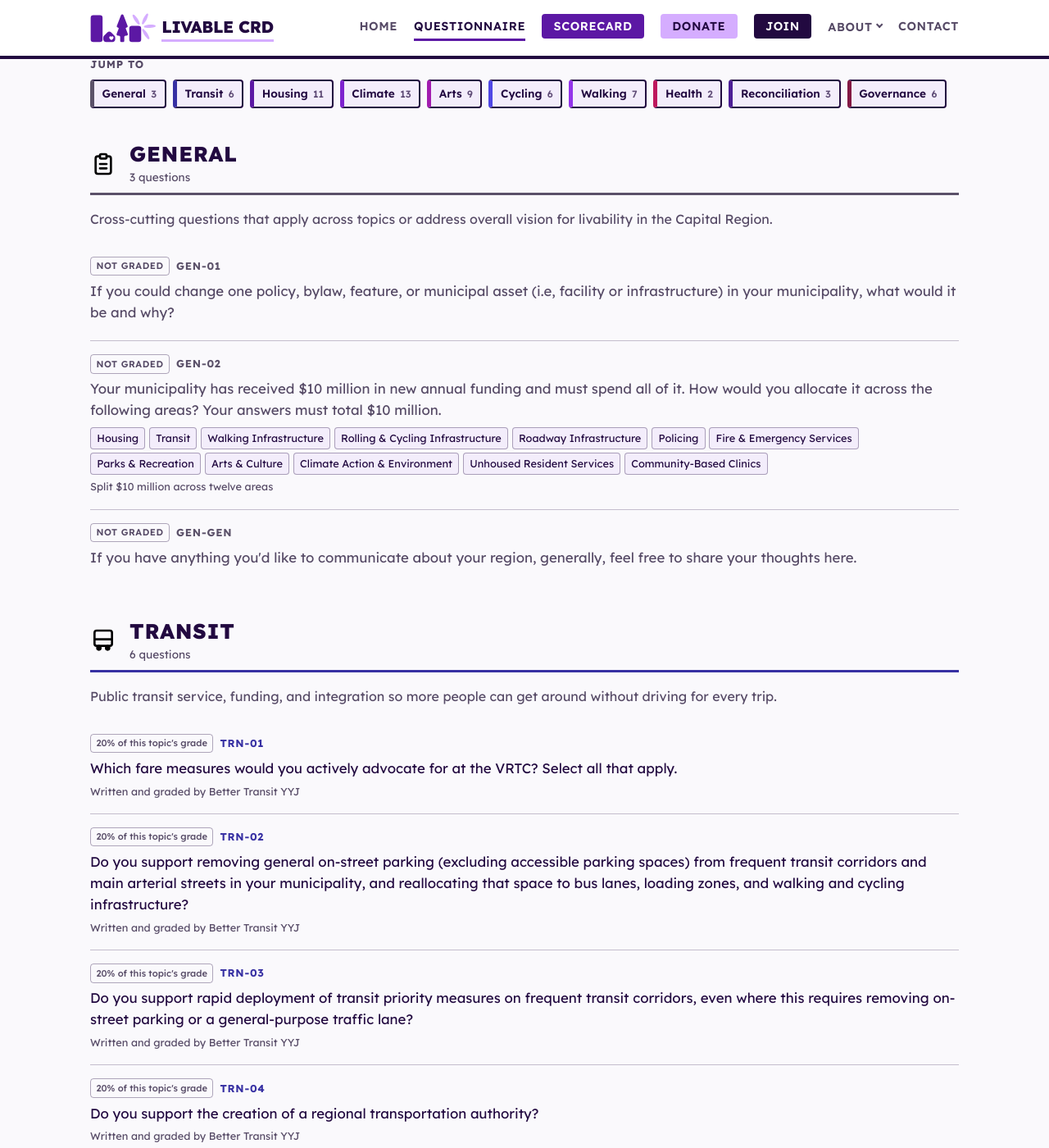
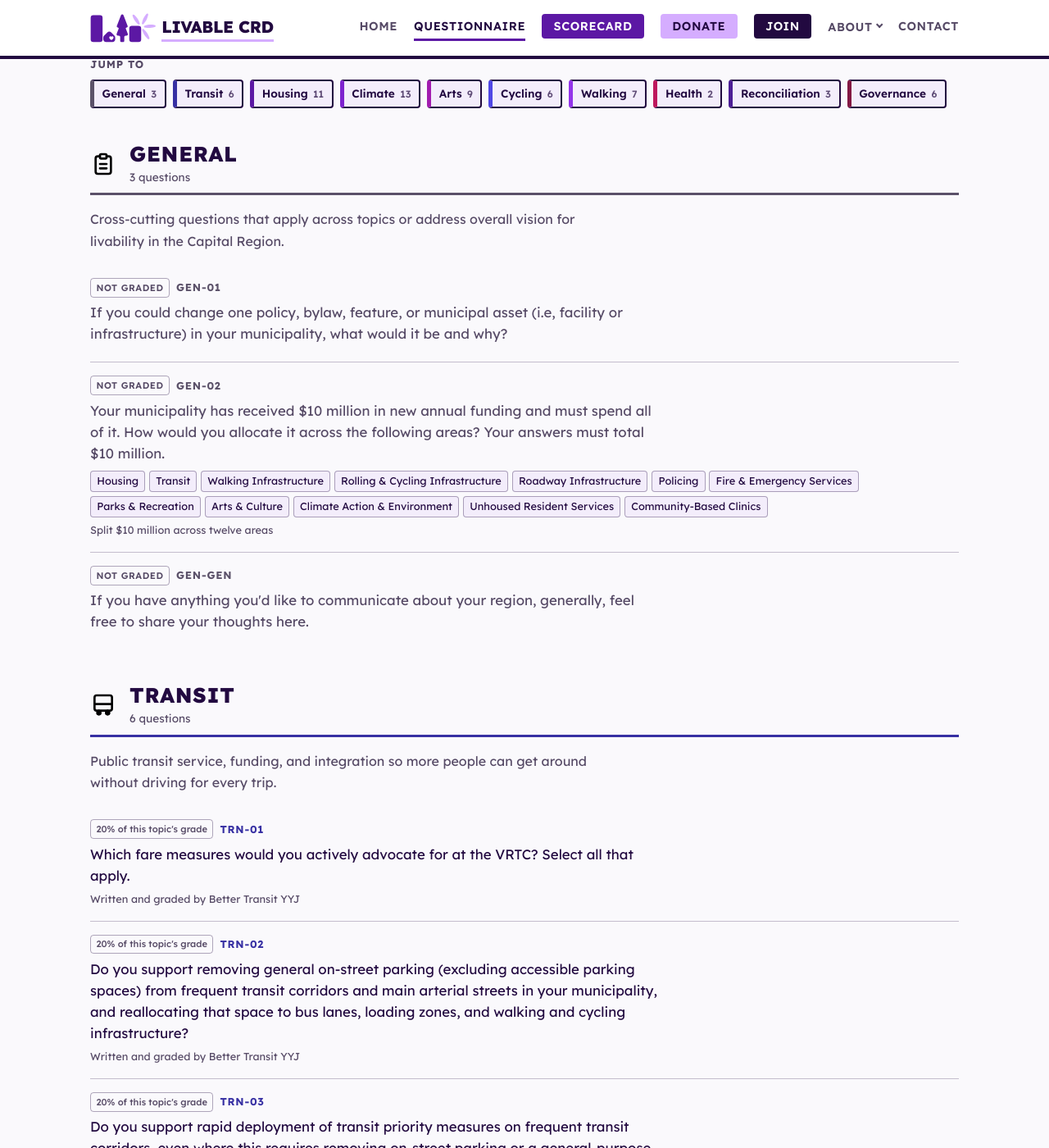
Before and after one commit to LaputanMachines/livable-crd-website, a Jekyll site: the page built from questionnaire/index.md, in a window 1280 px wide and 1400 px high, scrolled down 440 px. Shown: the whole window at 82% size. Built offline with Jekyll 4.4.1, drawn with Linux system fonts in a browser that asks for light colours.

Commit message:
style: cap the questionnaire's line length to a readable measure
The page uses the full-width container because the jump bar and the section
heads want the room, which put well over a hundred characters on a line of
question text. Across 66 questions the eye loses its place returning to the
left edge. Questions and topic blurbs now cap at 68ch, left-aligned so they
still start under their own label pills.

```diff
--- a/_sass/_questionnaire.scss
+++ b/_sass/_questionnaire.scss
@@ -170,10 +170,21 @@
   font-weight: 500;
 }
 
+// Capped at a readable measure. The page is a full-width container because the
+// jump bar and the section heads want the room, but a 55-question read at that
+// width puts well over a hundred characters on a line and the eye loses its
+// place returning to the left edge. Left-aligned rather than centred: the label
+// pills above each question start at the same edge.
 .questionnaire-item__question {
   margin: 0;
+  max-width: 68ch;
   font-size: 1rem;
   line-height: 1.55;
+}
+
+// Same reason, and the same measure, for the topic blurb under each heading.
+.questionnaire-section__desc {
+  max-width: 68ch;
 }
 
 // GEN-02's twelve line items. Set as a wrapping row of pills rather than a
```
